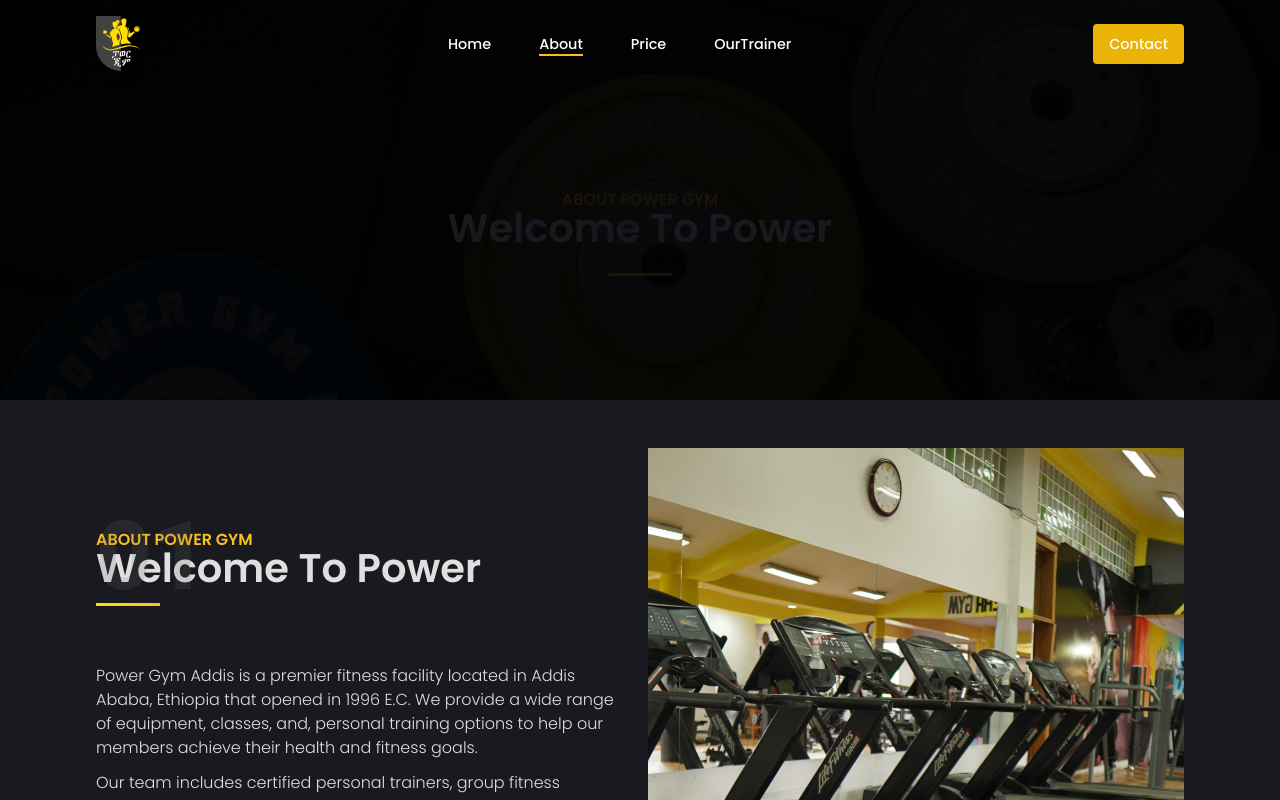
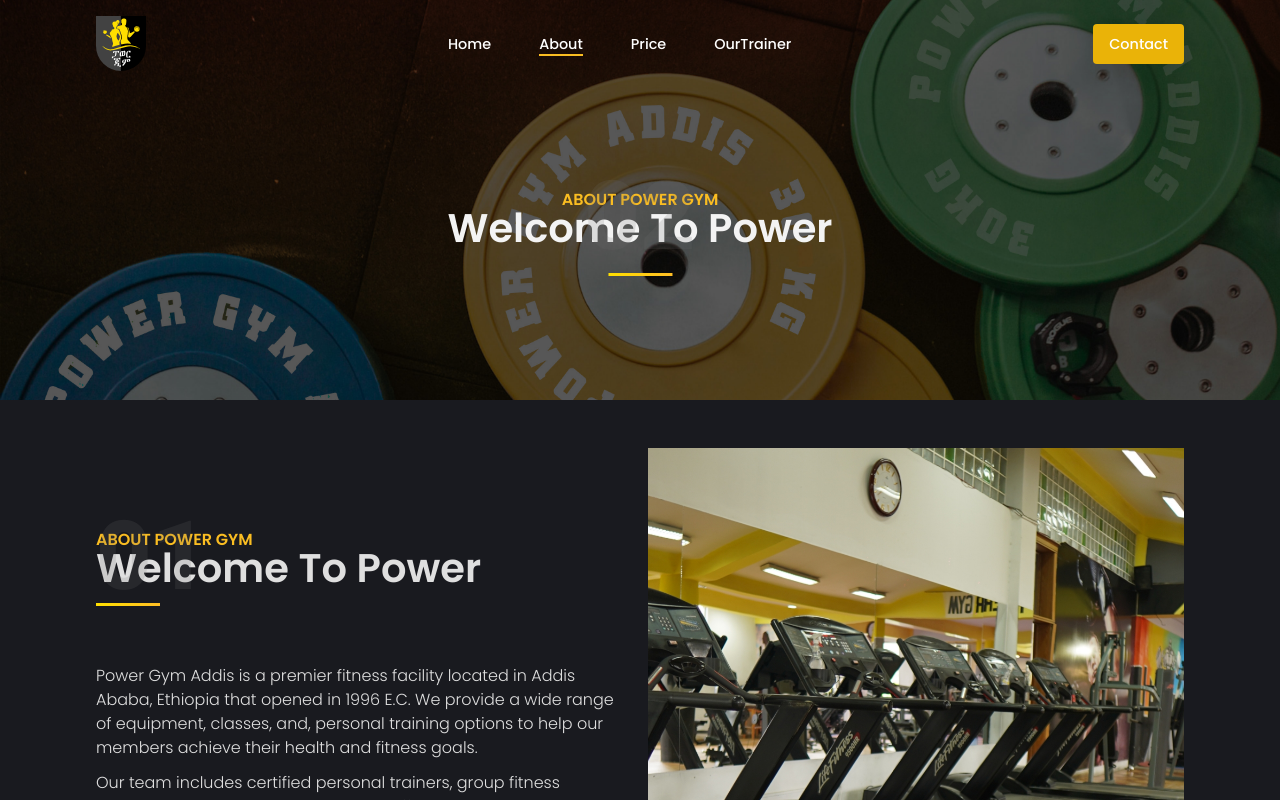
Before and after one commit to meetkirubel/gym, a Next.js app: page /about in a window 1280 px wide. Shown: the top 800 px of the page. Built offline with nearby package versions, Linux system fonts and the light colour scheme.

Commit message:
update css

```diff
--- a/app/layout.js
+++ b/app/layout.js
@@ -7,7 +7,6 @@
   description: 'Power Gym Addis is a premier fitness facility located in Addis Ababa, Ethiopia  that opened in 1996 E.C. We provide a wide range of equipment, classes, and, personal training options to help our members achieve their health and fitness goals.',
 
 }
-
 
 export default function RootLayout({ children }) {
  return (
--- a/style/about.css
+++ b/style/about.css
@@ -5,7 +5,7 @@
     background-size: cover;
     background-repeat: no-repeat;
     position: relative;
-    mix-blend-mode: multiply;
+    background-color: black;
 }
 
 
@@ -154,9 +154,6 @@
     color: var(--primary);
   }
 
-  .contact-info .right form .input__container{
-    width: 100%;
-  }
   .contact-info .right form .input__container textarea {
     border: 1px solid var(--text-1);
     width: 100%;
@@ -272,7 +269,7 @@
     background-size: cover;
     background-repeat: no-repeat;
     position: relative;
-    mix-blend-mode: multiply;
+    background-color: black;
 }
 
 
--- a/style/globals.css
+++ b/style/globals.css
@@ -148,7 +148,7 @@
   display: flex;
   flex-wrap: wrap;
   margin-inline: auto;
-  gap: 3rem;
+  gap: .2rem;
 }
 .full__container {
   width: 100%;
@@ -539,3 +539,10 @@
     font-size: 0.6rem;
   }
  }
+ input{
+  width: 100%;
+  padding: .8rem 1.25rem;
+  border: 1px solid var(--text-1);
+  background-color: transparent;
+  font-weight: 200;
+}
```
